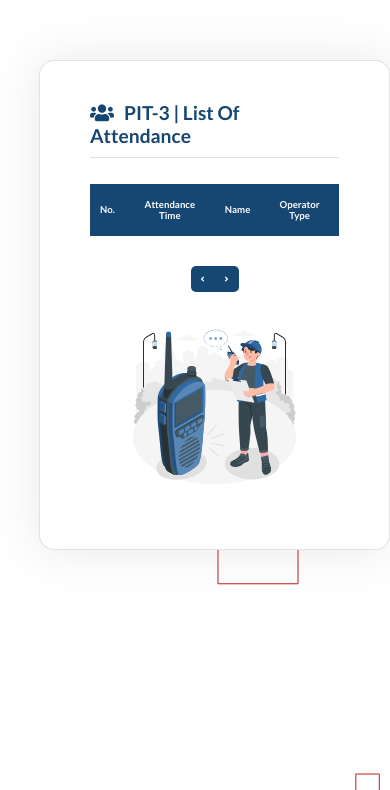
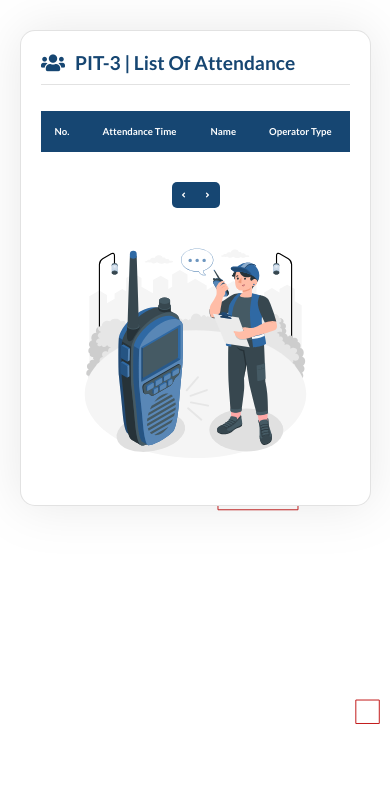
Before and after one commit to korizki/BAAttendance, a PHP site: page /pages/newDetail3.php in a window 390 px wide. Shown: the top 790 px of the page. Run offline with PHP 8.4, Linux system fonts and the light colour scheme; the template is opened without the code that fills it, so the values that code supplies are empty; some libraries are stand-ins or nearby versions.

Commit message:
Perbaikan Tampilan Responsive Mobile

```diff
--- a/assets/styles/index.css
+++ b/assets/styles/index.css
@@ -408,6 +408,6 @@
     outline: none;
 }
 .detailPIT2{
-    margin: 60px 10%;
+    margin: 30px 10%;
     padding: 40px 50px;
 }
--- a/pages/newDetail3.php
+++ b/pages/newDetail3.php
@@ -30,7 +30,7 @@
     $total_pages = ceil($total_records / $limit);
   ?>
 
-  <div class="wrapper" style="margin: 60px 10%; padding: 40px 50px;">
+  <div class="wrapper detailPIT2">
     <h2><i class="fa fa-users"></i>PIT-3 | List Of Attendance  </h2>
     <div class="boxListAttendance">
       <div id="target-content" class="tAttendance">
```
